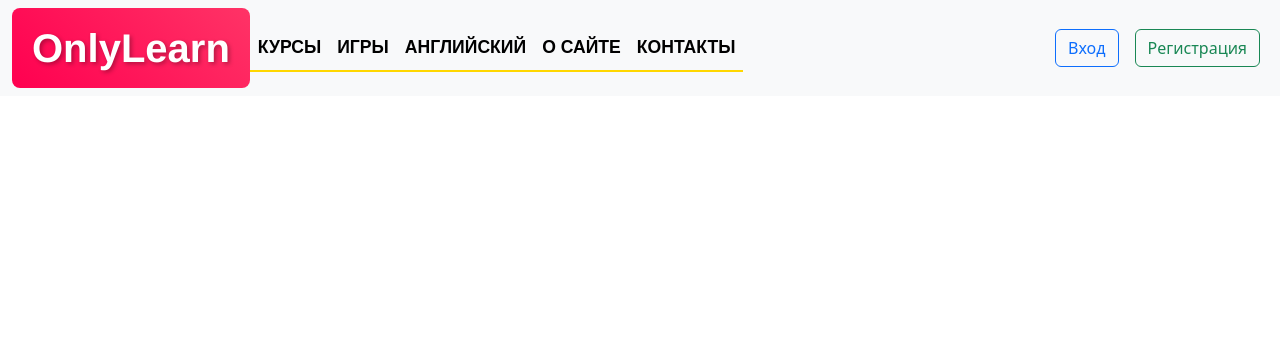
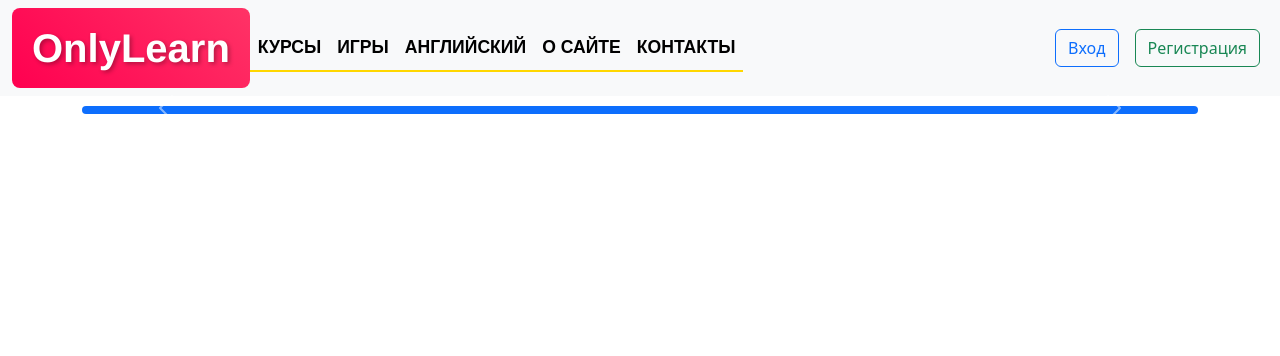
Before and after one commit to ddeelskm/OnlyLearn, a Django app: page / in a window 1280 px wide. Shown: the top 356 px of the page. Run offline with Django 5.2, Linux system fonts and the light colour scheme.

Commit message:
Вывод банера на главную страницу

```diff
--- a/core/templates/core/index.html
+++ b/core/templates/core/index.html
@@ -1 +1,31 @@
 {% extends 'base.html' %}
+
+{% block content %}
+
+  <div class="container-lg my-carousel div-fixed-size">
+            <div id="carouselExampleIndicators" class="carousel slide" data-bs-ride="carousel" data-bs-interval="5000">
+                <div class="carousel-indicators">
+                    {% for j in banner %}
+                    <button type="button" data-bs-target="#carouselExampleIndicators" data-bs-slide-to="{{ forloop.counter0 }}" {% if forloop.last %}class="active" aria-current="true" {% endif %} aria-label="Slide {{ forloop.counter }}"></button>
+                    {% endfor %}
+                </div>
+                <div class="carousel-inner badge text-bg-primary">
+                    {% for i in banner %}
+                    <div class="carousel-item{% if forloop.last %} active{% endif %}">
+                        <p class="fs-2">{{ i.title }}</p>
+                    </div>
+                    {% endfor %}
+                </div>
+                <button class="carousel-control-prev" type="button" data-bs-target="#carouselExampleIndicators" data-bs-slide="prev">
+                    <span class="carousel-control-prev-icon" aria-hidden="true"></span>
+                    <span class="visually-hidden">Previous</span>
+                </button>
+                <button class="carousel-control-next" type="button" data-bs-target="#carouselExampleIndicators" data-bs-slide="next">
+                    <span class="carousel-control-next-icon" aria-hidden="true"></span>
+                    <span class="visually-hidden">Next</span>
+                </button>
+            </div>
+        </div>
+
+
+{% endblock %}
```
